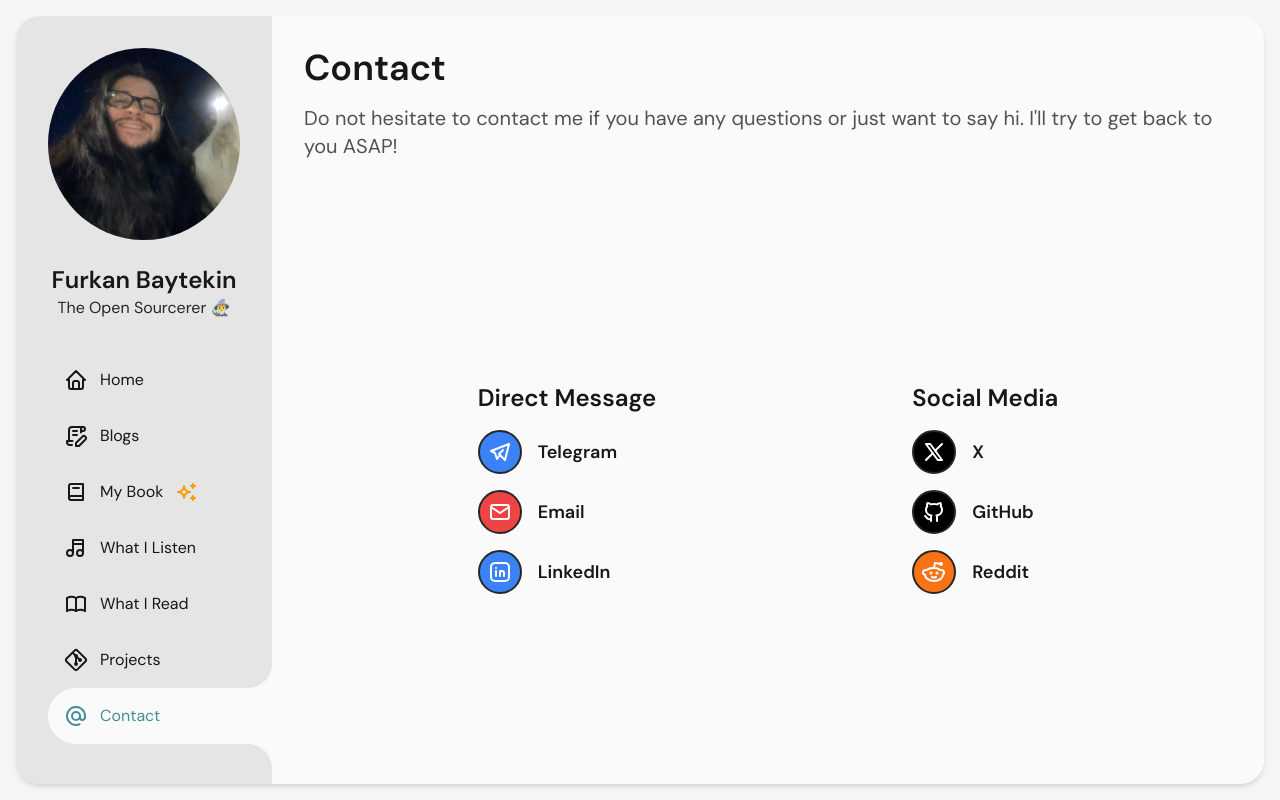
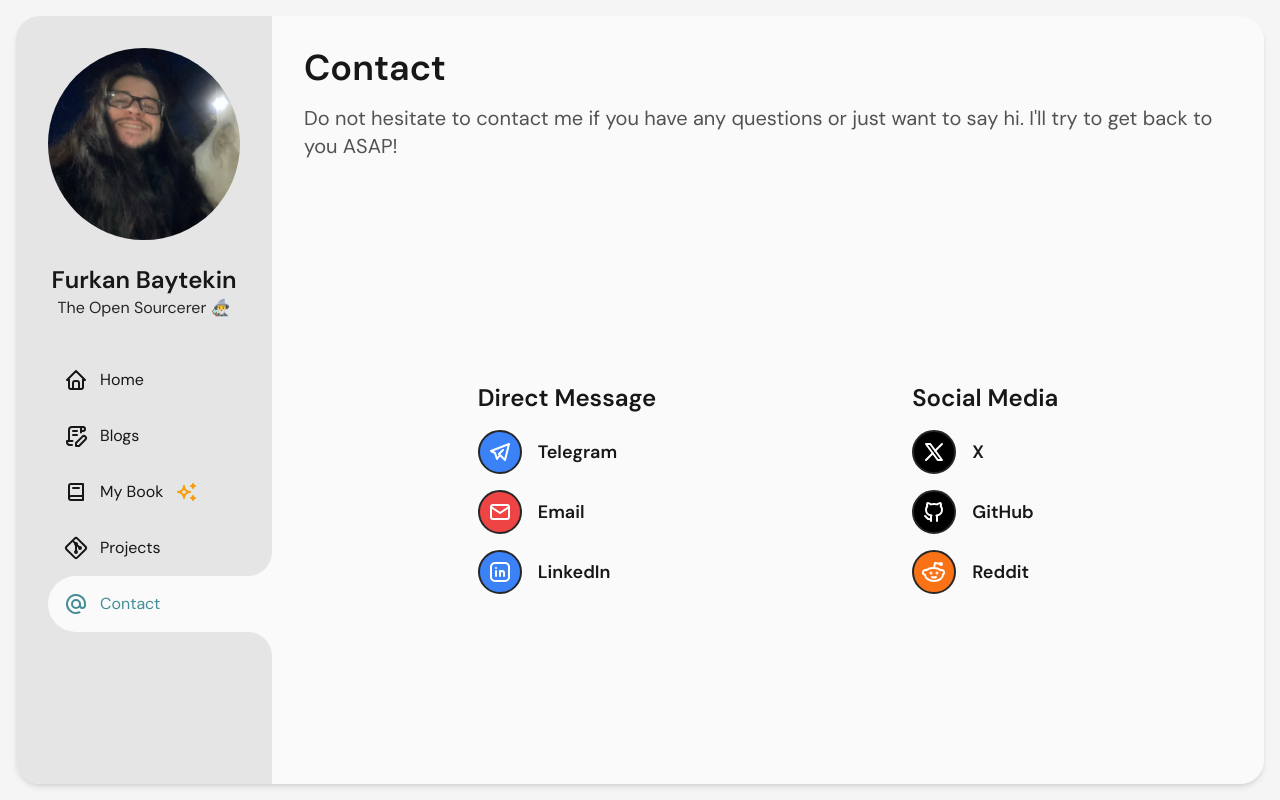
Before and after one commit to Elagoht/furkanbaytekin.dev, a Next.js app: page /contact in a window 1280 px wide. Built offline with nearby package versions, Linux system fonts and the light colour scheme; grey boxes are pictures that could not be loaded.

Commit message:
feat: update navbar items and language translations, remove unused entries

```diff
--- a/src/components/layout/Aside/NavBar/navbarItems.tsx
+++ b/src/components/layout/Aside/NavBar/navbarItems.tsx
@@ -1,7 +1,8 @@
 import dictionary from "@/lang"
 import {
-  IconAt, IconBook, IconBook2, IconBrandGit,
-  IconContract, IconHome, IconMusic
+  IconAt,
+  IconBook2, IconBrandGit,
+  IconContract, IconHome
 } from "@tabler/icons-react"
 import { ReactElement } from "react"
 
@@ -24,14 +25,6 @@ export const navbarItems: Array<{
   href: "/my-book",
   special: true
 }, {
-  key: "whatIListen",
-  icon: <IconMusic size={24} />,
-  href: "/what-i-listen"
-}, {
-  key: "whatIRead",
-  icon: <IconBook size={24} />,
-  href: "/what-i-read"
-}, {
   key: "projects",
   icon: <IconBrandGit size={24} />,
   href: "/projects"
--- a/src/lang/index.json
+++ b/src/lang/index.json
@@ -8,8 +8,6 @@
       "home": "Home",
       "blogs": "Blogs",
       "myBook": "My Book",
-      "whatIListen": "What I Listen",
-      "whatIRead": "What I Read",
       "projects": "Projects",
       "contact": "Contact"
     }
@@ -26,6 +24,10 @@
       "submit": "Search"
     }
   },
+  "myBook": {
+    "title": "My Book Will Be Here Soon! 📚",
+    "description": "I'm currently working on my book. It will be a guide for beginners who want to learn Linux. I'm planning to publish it in the first quarter of 2025. Stay tuned!"
+  },
   "projects": {
     "title": "Projects",
     "description": "I'm a software developer and I love to create open-source projects. Here are all the projects that I've created or contributed to.",
@@ -37,5 +39,9 @@
     "directMessage": "Direct Message",
     "email": "Email",
     "socialMedia": "Social Media"
+  },
+  "404": {
+    "title": "404 - Page Not Found",
+    "description": "Oops! The page you are looking for does not exist. Please check the URL and try again."
   }
 }
```
